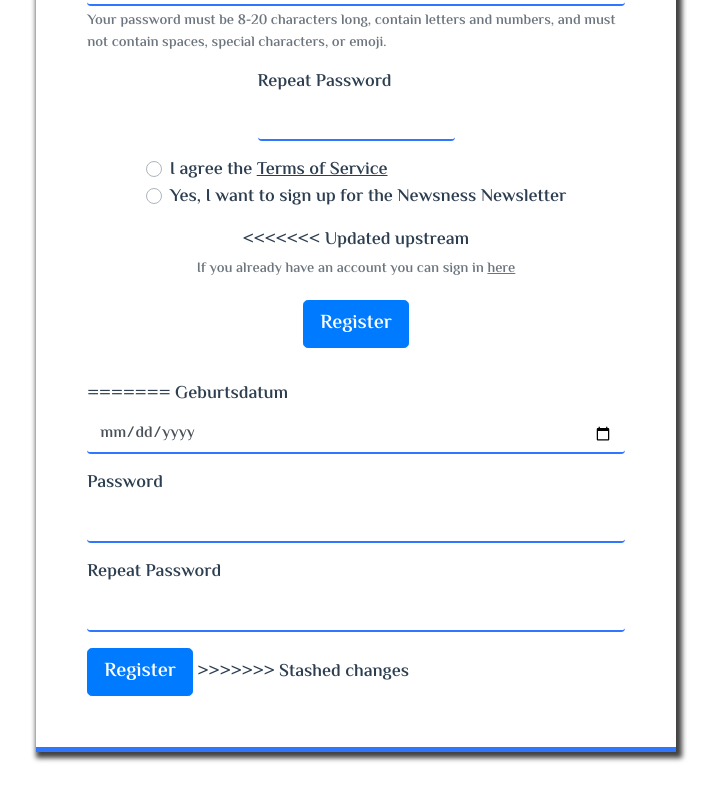
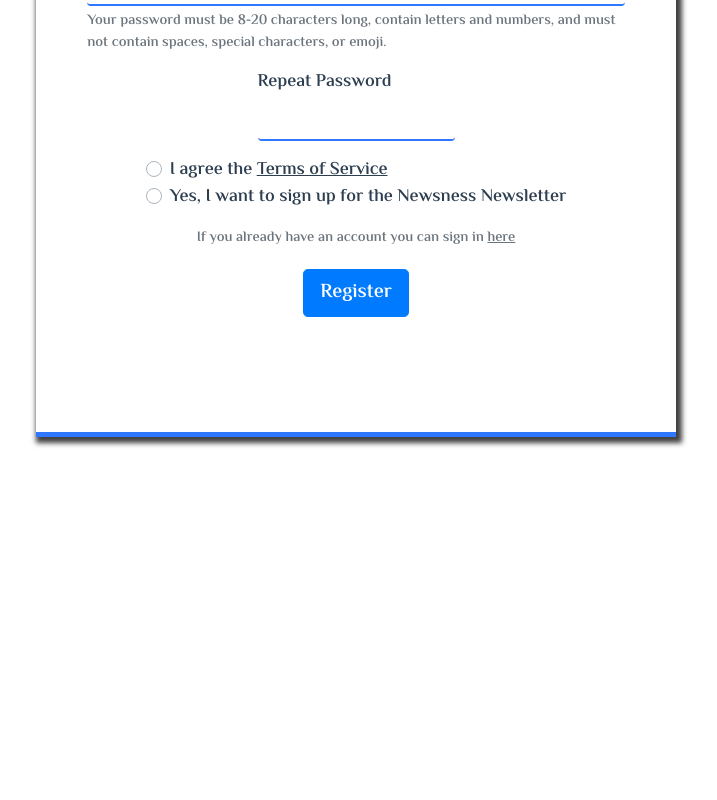
Before and after one commit to lhaeussler/newsness, a Vue app in the folder web_frontend/: page / in a window 1280 px wide. Shown: the part 802-1602 px from the top of the page, without its empty margins (72-789 px from the left). Built offline with nearby package versions, Linux system fonts and the light colour scheme; a web font is replaced by a local one.

Commit message:
Updated register.vue

```diff
--- a/web_frontend/src/components/register.vue
+++ b/web_frontend/src/components/register.vue
@@ -27,30 +27,10 @@
         <b-form-radio>I agree the <span class="link" href="#">Terms of Service</span></b-form-radio>
         <b-form-radio>Yes, I want to sign up for the Newsness Newsletter</b-form-radio>
       </b-form-group>
-<<<<<<< Updated upstream
         <b-form-text id="help-Block">If you already have an account you can sign in <span class="link">here</span></b-form-text>
         <b-button class="marginTop" type="submit" variant="primary" size="lg">Register</b-button>
       </b-form>
     </b-overlay>
-=======
-    <label>Geburtsdatum</label>
-    <b-input-group class="mb-3">
-      <b-form-input id="input-4" label="Geburtsdatum" v-model="value" type="date" autocomplete="off"></b-form-input>
-    </b-input-group>
-    <b-form-group id="input-password" label="Password" label-for="input-2">
-    <b-form-input id="input-5" v-model="form.password" type="password" required>
-    <b-form-text id="password-help-block">
-      Your password must be 8-20 characters long, contain letters and numbers, and must not
-      contain spaces, special characters, or emoji.
-      </b-form-text>
-      </b-form-input>
-      </b-form-group>
-      <b-form-group id="input-Surname" label="Repeat Password" label-for="input-3">
-        <b-form-input id="input-6" v-model="form.repeatpassword" type="password" required></b-form-input>
-      </b-form-group>
-      <b-button type="submit" variant="primary" size="lg">Register</b-button>
-    </b-form>
->>>>>>> Stashed changes
   </div>
 </template>
 
```
